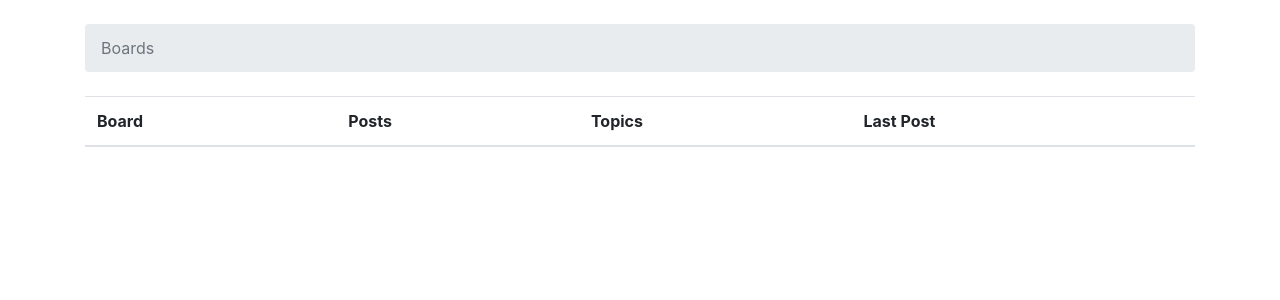
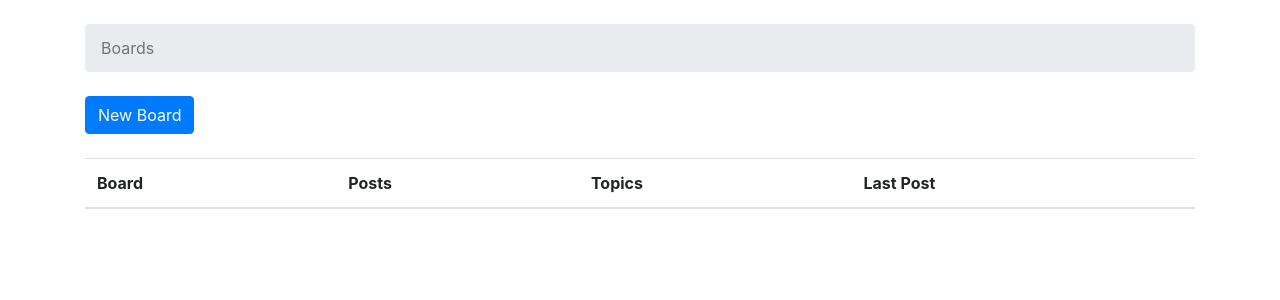
Before and after one commit to BhanuJamwal/helpers, a Django app: page /Status/home/ in a window 1280 px wide. Shown: the part 56-356 px from the top of the page. Run offline with Django 3.2, Linux system fonts and the light colour scheme; data that the repository does not hold is empty; some libraries are stand-ins or nearby versions; some web fonts are replaced.

Commit message:
user can add new board

```diff
--- a/Status/templates/Status/home.html
+++ b/Status/templates/Status/home.html
@@ -5,6 +5,9 @@
 {% endblock %}
 
 {% block content %}
+  <div class="mb-4">
+    <a href="{% url 'new_board' %}" class="btn btn-primary">New Board</a>
+  </div>
   <table class="table">
     <thead class="thead-inverse">
       <tr>
--- a/Status/urls.py
+++ b/Status/urls.py
@@ -4,6 +4,7 @@ from Status import views
 
 urlpatterns = [
     path('home/', views.home, name='home'),
+    path('home/new/',views.new_board,name='new_board'),
     path('home/<pk>/', views.board_topics, name='board_topics'),
     path('home/<pk>/new/', views.new_topic, name='new_topic'),
     path('home/<pk>/topics/<topic_pk>/', views.topic_posts, name='topic_posts'),
--- a/Status/views.py
+++ b/Status/views.py
@@ -3,7 +3,7 @@ from django.http import HttpResponse
 from Status .models import Boards,Topic,Post
 from django.contrib.auth.decorators import login_required
 from django.contrib.auth.models import User
-from .forms import NewTopicForm,PostForm
+from .forms import NewTopicForm,PostForm,NewBForm
 # Create your views here.
 
 
@@ -12,12 +12,23 @@ def home(request):
     boards=Boards.objects.all()
     return render(request,'Status/home.html',{"boards":boards})
 
+def new_board(request):
+    user = User.objects.first()
+    form=NewBForm(request.POST or None)
+    if request.method == 'POST':
+
+        if form.is_valid():
+            board=form.save(commit=False)
+            board.starter=request.user
+            board.save()
+            return redirect('home')
+        else:
+            form=NewBForm()
+    return render(request,'Status/new_board.html',{'form':form})
+
 def board_topics(request, pk):
     board = Boards.objects.get(pk=pk)
     return render(request, 'Status/topics.html', {'board': board})
-
-from django.contrib.auth.models import User
-from .forms import NewTopicForm
 
 @login_required
 def new_topic(request, pk):
```
Also changed, not shown: Status/forms.py (+6 -1 lines), Status/templates/Status/new_board.html (added, +32 -0 lines).
